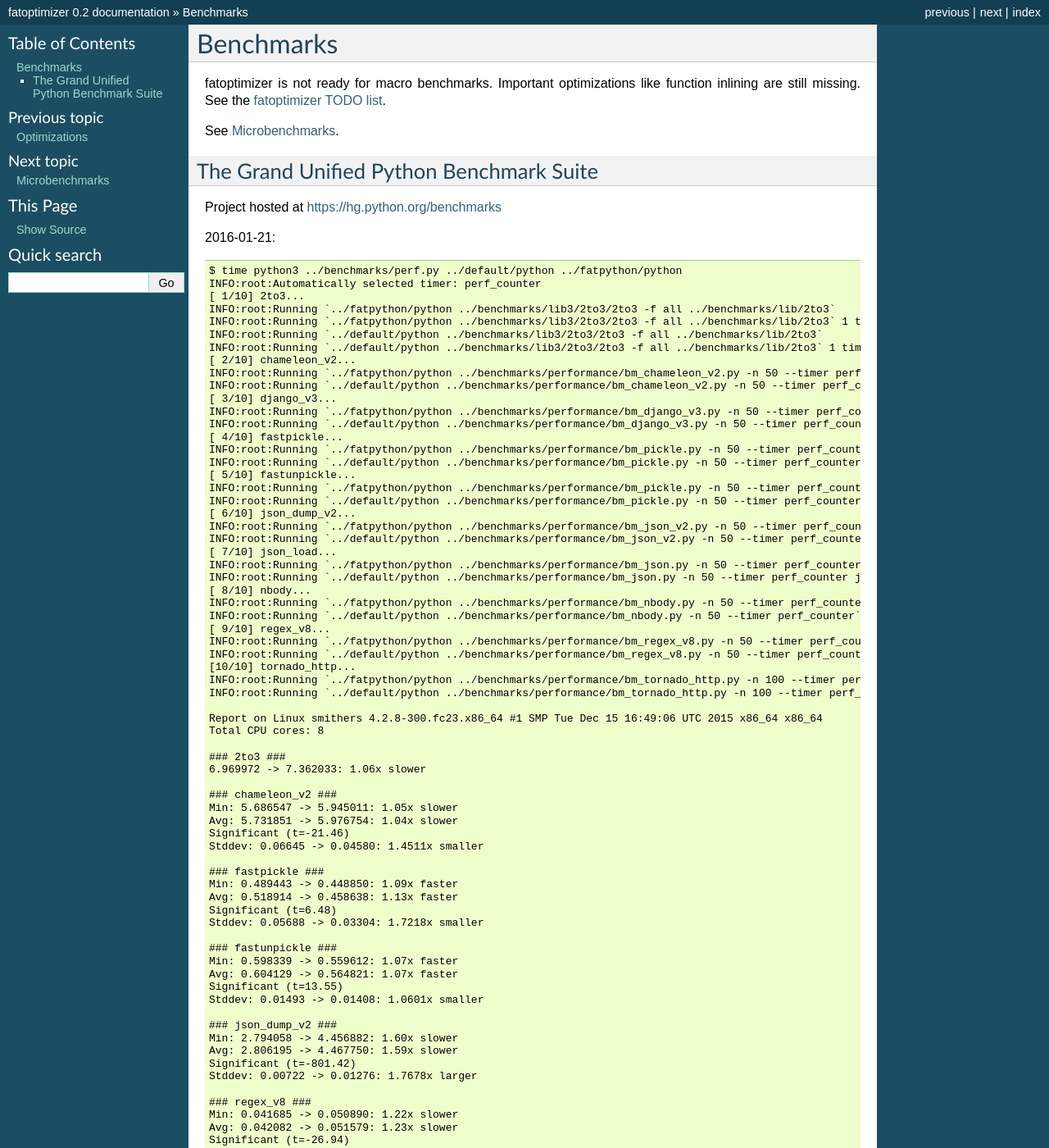
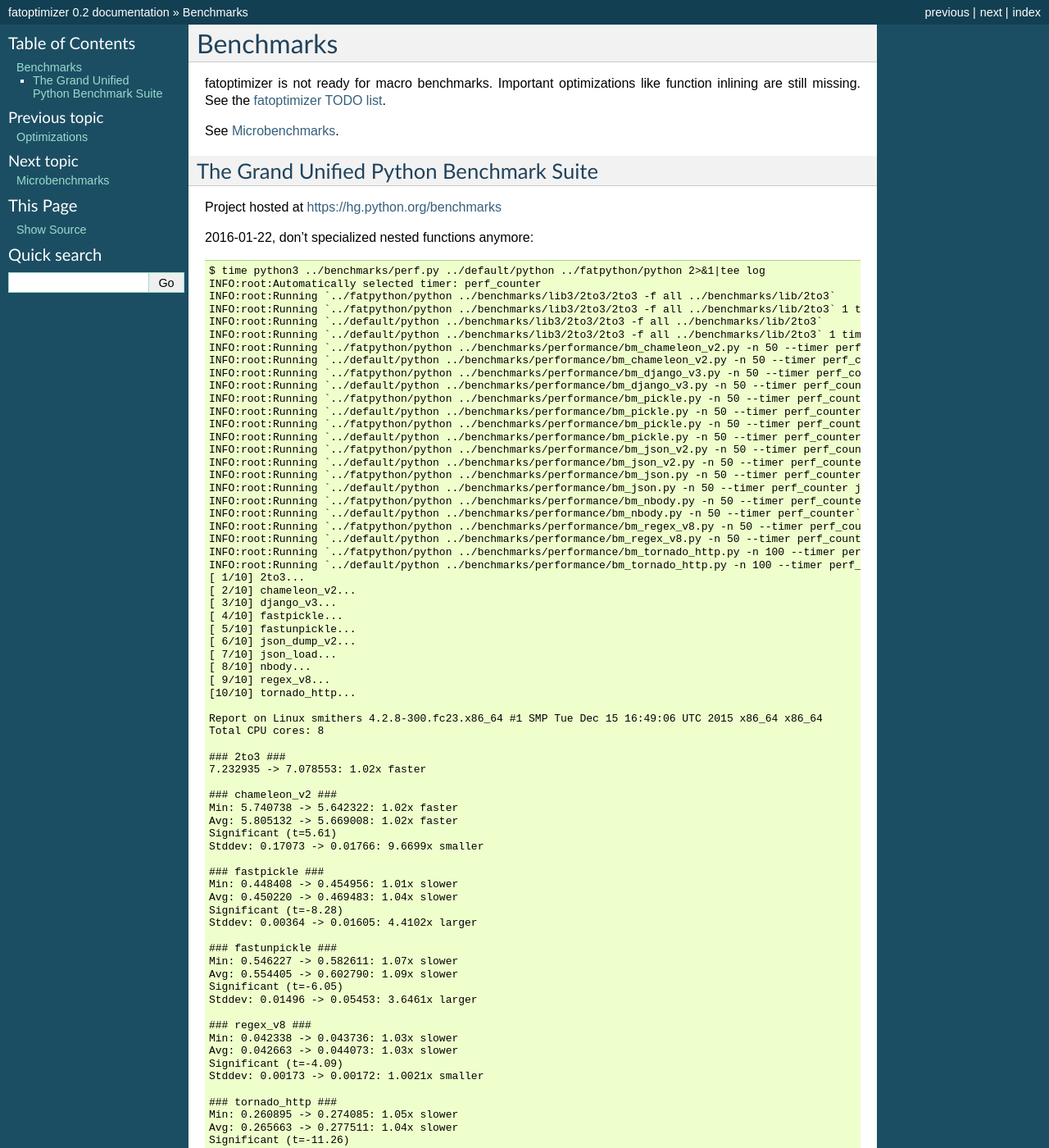
Before and after one commit to vstinner/fatoptimizer, a Sphinx documentation site: the page built from doc/benchmarks.rst, in a window 1280 px wide and 1400 px high. Shown: the whole window at 82% size. Built offline with Sphinx 7.4.7, drawn with Linux system fonts in a browser that asks for light colours; some of the changed text lies outside the part shown.

Commit message:
add new benchmarks

```diff
--- a/doc/benchmarks.rst
+++ b/doc/benchmarks.rst
@@ -13,6 +13,86 @@
 ========================================
 
 Project hosted at https://hg.python.org/benchmarks
+
+2016-01-22, don't specialized nested functions anymore::
+
+    $ time python3 ../benchmarks/perf.py ../default/python ../fatpython/python 2>&1|tee log
+    INFO:root:Automatically selected timer: perf_counter
+    INFO:root:Running `../fatpython/python ../benchmarks/lib3/2to3/2to3 -f all ../benchmarks/lib/2to3`
+    INFO:root:Running `../fatpython/python ../benchmarks/lib3/2to3/2to3 -f all ../benchmarks/lib/2to3` 1 time
+    INFO:root:Running `../default/python ../benchmarks/lib3/2to3/2to3 -f all ../benchmarks/lib/2to3`
+    INFO:root:Running `../default/python ../benchmarks/lib3/2to3/2to3 -f all ../benchmarks/lib/2to3` 1 time
+    INFO:root:Running `../fatpython/python ../benchmarks/performance/bm_chameleon_v2.py -n 50 --timer perf_counter`
+    INFO:root:Running `../default/python ../benchmarks/performance/bm_chameleon_v2.py -n 50 --timer perf_counter`
+    INFO:root:Running `../fatpython/python ../benchmarks/performance/bm_django_v3.py -n 50 --timer perf_counter`
+    INFO:root:Running `../default/python ../benchmarks/performance/bm_django_v3.py -n 50 --timer perf_counter`
+    INFO:root:Running `../fatpython/python ../benchmarks/performance/bm_pickle.py -n 50 --timer perf_counter --use_cpickle pickle`
+    INFO:root:Running `../default/python ../benchmarks/performance/bm_pickle.py -n 50 --timer perf_counter --use_cpickle pickle`
+    INFO:root:Running `../fatpython/python ../benchmarks/performance/bm_pickle.py -n 50 --timer perf_counter --use_cpickle unpickle`
+    INFO:root:Running `../default/python ../benchmarks/performance/bm_pickle.py -n 50 --timer perf_counter --use_cpickle unpickle`
+    INFO:root:Running `../fatpython/python ../benchmarks/performance/bm_json_v2.py -n 50 --timer perf_counter`
+    INFO:root:Running `../default/python ../benchmarks/performance/bm_json_v2.py -n 50 --timer perf_counter`
+    INFO:root:Running `../fatpython/python ../benchmarks/performance/bm_json.py -n 50 --timer perf_counter json_load`
+    INFO:root:Running `../default/python ../benchmarks/performance/bm_json.py -n 50 --timer perf_counter json_load`
+    INFO:root:Running `../fatpython/python ../benchmarks/performance/bm_nbody.py -n 50 --timer perf_counter`
+    INFO:root:Running `../default/python ../benchmarks/performance/bm_nbody.py -n 50 --timer perf_counter`
+    INFO:root:Running `../fatpython/python ../benchmarks/performance/bm_regex_v8.py -n 50 --timer perf_counter`
+    INFO:root:Running `../default/python ../benchmarks/performance/bm_regex_v8.py -n 50 --timer perf_counter`
+    INFO:root:Running `../fatpython/python ../benchmarks/performance/bm_tornado_http.py -n 100 --timer perf_counter`
+    INFO:root:Running `../default/python ../benchmarks/performance/bm_tornado_http.py -n 100 --timer perf_counter`
+    [ 1/10] 2to3...
+    [ 2/10] chameleon_v2...
+    [ 3/10] django_v3...
+    [ 4/10] fastpickle...
+    [ 5/10] fastunpickle...
+    [ 6/10] json_dump_v2...
+    [ 7/10] json_load...
+    [ 8/10] nbody...
+    [ 9/10] regex_v8...
+    [10/10] tornado_http...
+
+    Report on Linux smithers 4.2.8-300.fc23.x86_64 #1 SMP Tue Dec 15 16:49:06 UTC 2015 x86_64 x86_64
+    Total CPU cores: 8
+
+    ### 2to3 ###
+    7.232935 -> 7.078553: 1.02x faster
+
+    ### chameleon_v2 ###
+    Min: 5.740738 -> 5.642322: 1.02x faster
+    Avg: 5.805132 -> 5.669008: 1.02x faster
+    Significant (t=5.61)
+    Stddev: 0.17073 -> 0.01766: 9.6699x smaller
+
+    ### fastpickle ###
+    Min: 0.448408 -> 0.454956: 1.01x slower
+    Avg: 0.450220 -> 0.469483: 1.04x slower
+    Significant (t=-8.28)
+    Stddev: 0.00364 -> 0.01605: 4.4102x larger
+
+    ### fastunpickle ###
+    Min: 0.546227 -> 0.582611: 1.07x slower
+    Avg: 0.554405 -> 0.602790: 1.09x slower
+    Significant (t=-6.05)
+    Stddev: 0.01496 -> 0.05453: 3.6461x larger
+
+    ### regex_v8 ###
+    Min: 0.042338 -> 0.043736: 1.03x slower
+    Avg: 0.042663 -> 0.044073: 1.03x slower
+    Significant (t=-4.09)
+    Stddev: 0.00173 -> 0.00172: 1.0021x smaller
+
+    ### tornado_http ###
+    Min: 0.260895 -> 0.274085: 1.05x slower
+    Avg: 0.265663 -> 0.277511: 1.04x slower
+    Significant (t=-11.26)
+    Stddev: 0.00988 -> 0.00360: 2.7464x smaller
+
+    The following not significant results are hidden, use -v to show them:
+    django_v3, json_dump_v2, json_load, nbody.
+
+    real	20m7.994s
+    user	19m44.016s
+    sys	0m22.894s
 
 2016-01-21::
 
--- a/doc/todo.rst
+++ b/doc/todo.rst
@@ -281,7 +281,7 @@
 Later
 =====
 
-* find a way to specialize nested functions?
+* find an efficient way to specialize nested functions
 * configuration to manually help the optimizer:
 
   - give a whitelist of "constants": app.DEBUG, app.enum.BLUE, ...
```
